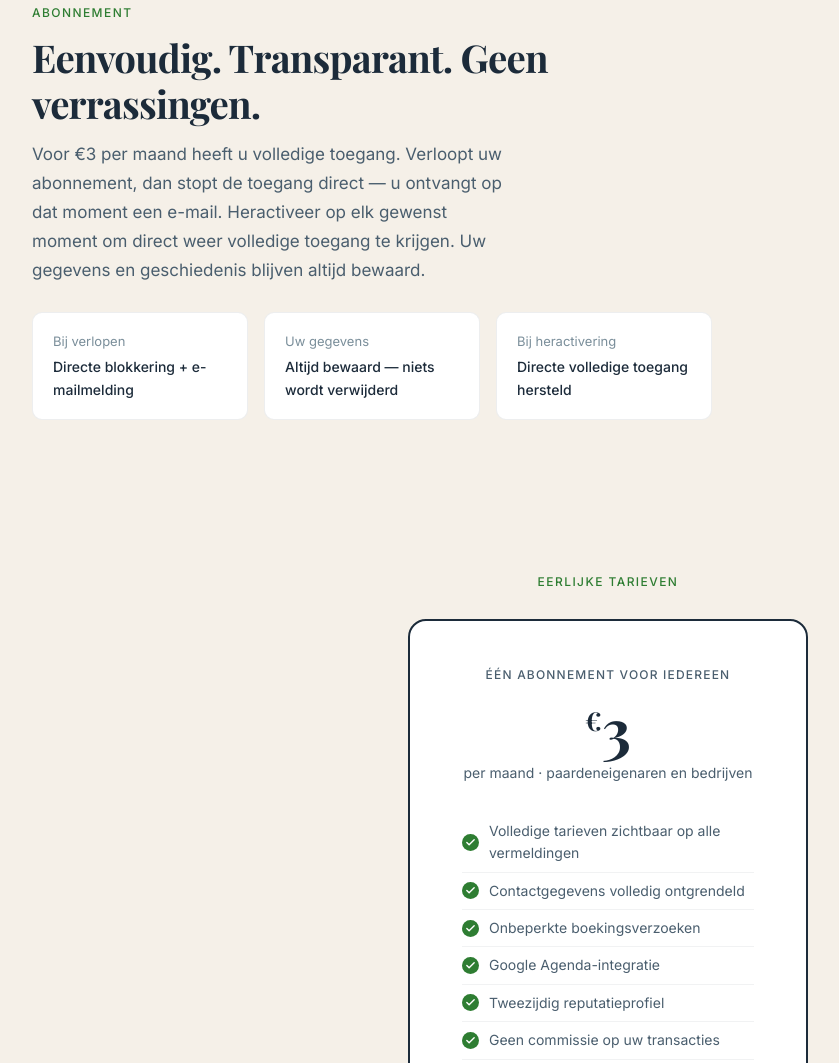
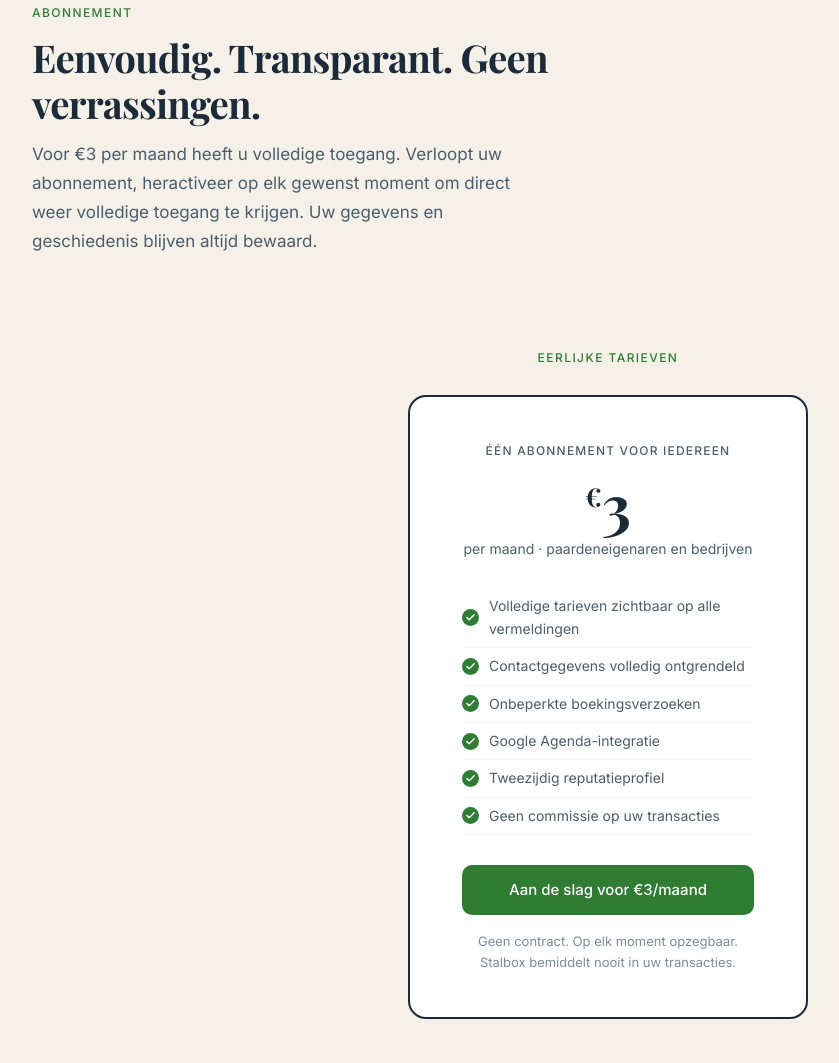
Before and after one commit to jeanphillippe/Stal, a plain HTML site: page index.html in a window 1280 px wide. Shown: the part 3895-4958 px from the top of the page, without its empty margins (32-871 px from the left). Drawn offline with nearby package versions, Linux system fonts and the light colour scheme.

Commit message:
Update index.html

```diff
--- a/index.html
+++ b/index.html
@@ -382,24 +382,11 @@ footer { background: var(--navy); padding: 48px 5vw 28px; }
 <section style="padding: 64px 5vw; background: var(--sand);">
   <p class="section-eyebrow">Abonnement</p>
   <h2 class="section-title">Eenvoudig. Transparant. Geen verrassingen.</h2>
-  <p class="section-sub" style="margin-bottom: 28px;">Voor €3 per maand heeft u volledige toegang. Verloopt uw abonnement, dan stopt de toegang direct — u ontvangt op dat moment een e-mail. Heractiveer op elk gewenst moment om direct weer volledige toegang te krijgen. Uw gegevens en geschiedenis blijven altijd bewaard.</p>
-  <div style="display:flex; gap:16px; flex-wrap:wrap; max-width:680px;">
-    <div style="background:var(--white); border-radius:var(--r); padding:18px 20px; flex:1; min-width:200px; border:1px solid rgba(28,43,58,0.08);">
-      <div style="font-size:13px;color:var(--text-light);margin-bottom:4px;">Bij verlopen</div>
-      <div style="font-size:14px;font-weight:500;color:var(--text);">Directe blokkering + e-mailmelding</div>
-    </div>
-    <div style="background:var(--white); border-radius:var(--r); padding:18px 20px; flex:1; min-width:200px; border:1px solid rgba(28,43,58,0.08);">
-      <div style="font-size:13px;color:var(--text-light);margin-bottom:4px;">Uw gegevens</div>
-      <div style="font-size:14px;font-weight:500;color:var(--text);">Altijd bewaard — niets wordt verwijderd</div>
-    </div>
-    <div style="background:var(--white); border-radius:var(--r); padding:18px 20px; flex:1; min-width:200px; border:1px solid rgba(28,43,58,0.08);">
-      <div style="font-size:13px;color:var(--text-light);margin-bottom:4px;">Bij heractivering</div>
-      <div style="font-size:14px;font-weight:500;color:var(--text);">Directe volledige toegang hersteld</div>
-    </div>
-  </div>
+  <p class="section-sub" style="margin-bottom: 28px;">Voor €3 per maand heeft u volledige toegang. Verloopt uw abonnement, heractiveer op elk gewenst moment om direct weer volledige toegang te krijgen. Uw gegevens en geschiedenis blijven altijd bewaard.</p>
+
 </section>
 
-<section class="pricing-section" id="tarieven">
+<section class="pricing-section" id="tarieven" style="padding-top: 0;">
   <p class="section-eyebrow" style="margin-bottom:28px">Eerlijke tarieven</p>
   <div class="pricing-card">
     <div class="pricing-label">Één abonnement voor iedereen</div>
```
